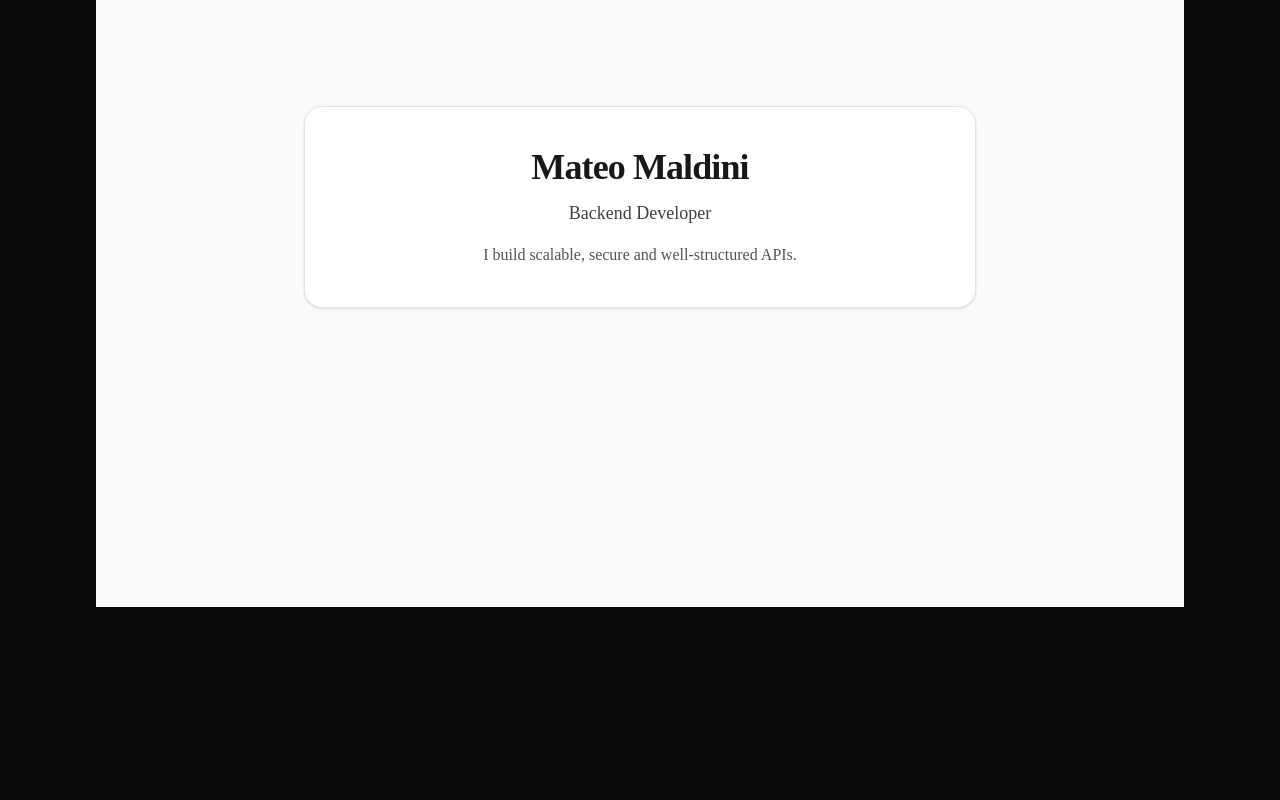
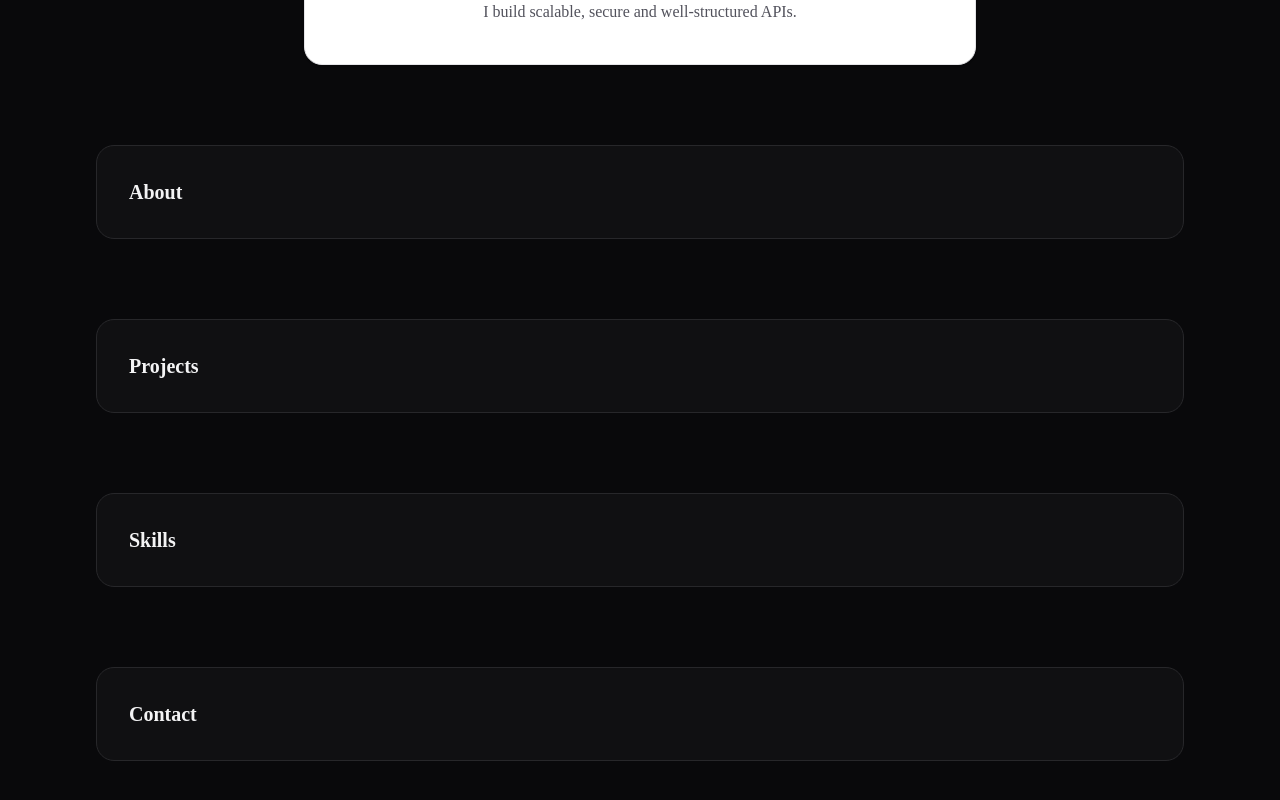
Before and after one commit to mateomaldinidev/portfolio, a Next.js app: page /en in a window 1280 px wide. Shown: the part 258-1058 px from the top of the page. Before the commit the page ends 865 px from the top, so only its background shows below. Built offline with nearby package versions, Linux system fonts and the light colour scheme.

Commit message:
feat: section navigation

```diff
--- a/app/[locale]/page.tsx
+++ b/app/[locale]/page.tsx
@@ -1,9 +1,40 @@
 import { HeroSection } from "@/src/components/sections/hero-section";
+import { getTranslations } from "next-intl/server";
 
-export default function HomePage() {
+export default async function HomePage() {
+  const t = await getTranslations("navbar");
+
   return (
-    <main className="flex min-h-screen items-center justify-center bg-zinc-50 px-6">
+    <main id="top" className="flex min-h-screen flex-col gap-20 py-10 sm:py-14">
       <HeroSection />
+
+      <section
+        id="about"
+        className="scroll-mt-24 rounded-2xl border border-zinc-800 bg-zinc-900/50 p-8"
+      >
+        <h2 className="text-xl font-semibold text-zinc-100">{t("about")}</h2>
+      </section>
+
+      <section
+        id="projects"
+        className="scroll-mt-24 rounded-2xl border border-zinc-800 bg-zinc-900/50 p-8"
+      >
+        <h2 className="text-xl font-semibold text-zinc-100">{t("projects")}</h2>
+      </section>
+
+      <section
+        id="skills"
+        className="scroll-mt-24 rounded-2xl border border-zinc-800 bg-zinc-900/50 p-8"
+      >
+        <h2 className="text-xl font-semibold text-zinc-100">{t("skills")}</h2>
+      </section>
+
+      <section
+        id="contact"
+        className="scroll-mt-24 rounded-2xl border border-zinc-800 bg-zinc-900/50 p-8"
+      >
+        <h2 className="text-xl font-semibold text-zinc-100">{t("contact")}</h2>
+      </section>
     </main>
   );
 }
--- a/app/globals.css
+++ b/app/globals.css
@@ -126,5 +126,12 @@
   }
   html {
     @apply font-sans;
+    scroll-behavior: smooth;
   }
 }
+
+@media (prefers-reduced-motion: reduce) {
+  html {
+    scroll-behavior: auto;
+  }
+}
```
